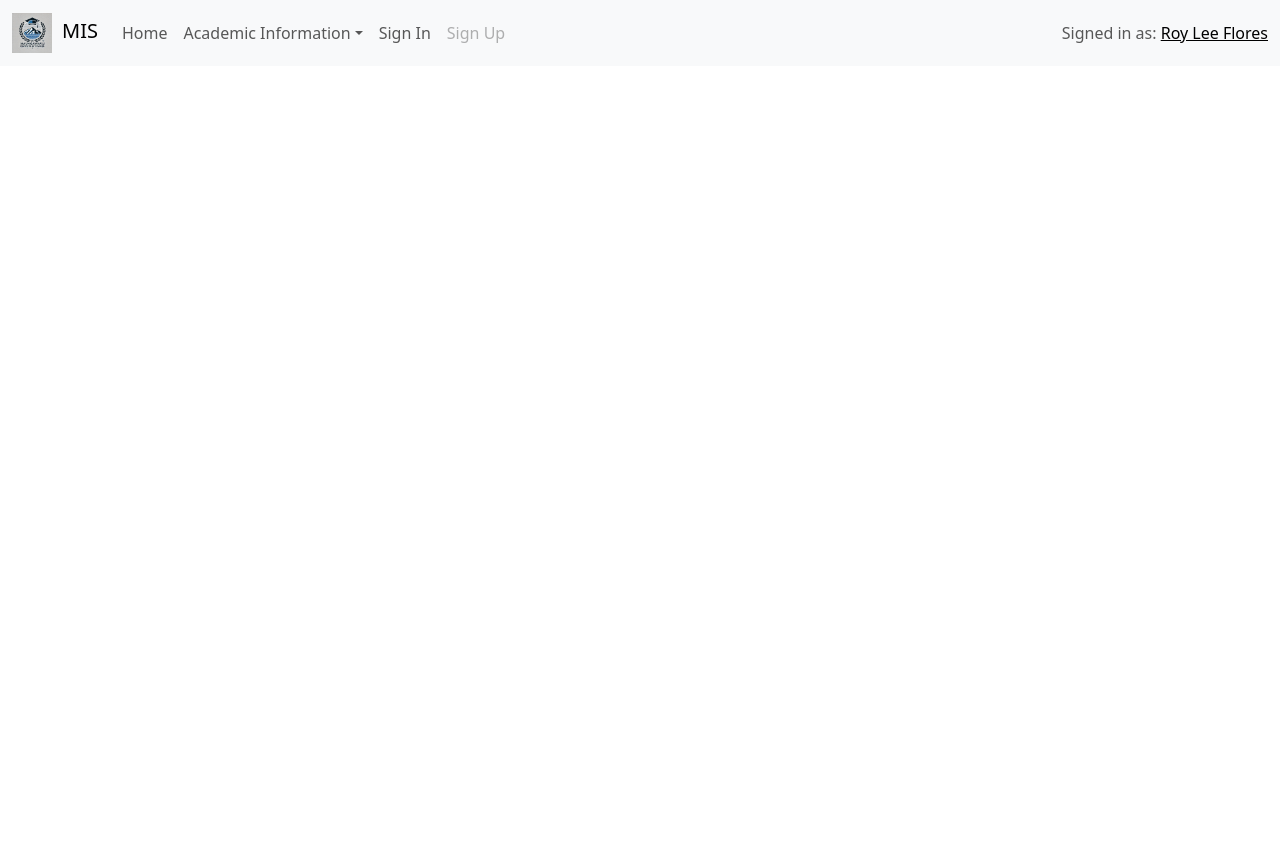
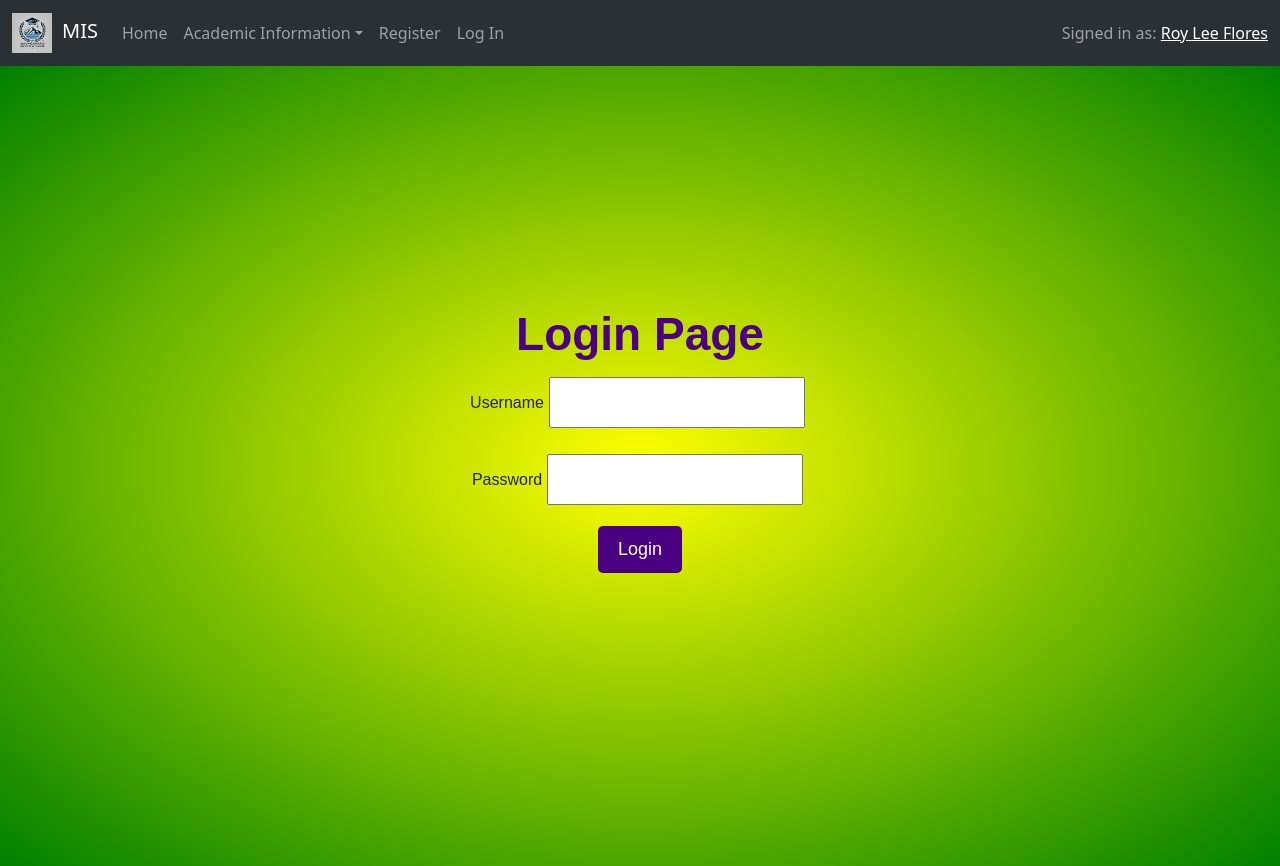
Before and after one commit to Gilgamesh3379/sis_webapp_front, a React (Create React App) app: page /login in a window 1280 px wide. Before the commit the page ends 800 px from the top, so only its background shows below. Built offline with nearby package versions, Linux system fonts and the light colour scheme.

Commit message:
login page design modified

```diff
--- a/src/App.css
+++ b/src/App.css
@@ -1,3 +1,4 @@
+/* Existing styles in App.css */
 .App {
   text-align: center;
 }
@@ -36,3 +37,61 @@
     transform: rotate(360deg);
   }
 }
+
+/* New styles for Home, CoursePrograms, and Login components */
+.Home-container, .CoursePrograms-container, .Login-container {
+  display: flex;
+  flex-direction: column;
+  align-items: center;
+  justify-content: center;
+  height: 100vh;
+  background: radial-gradient(yellow, green);
+  font-family: Arial, sans-serif;
+}
+
+.Home-header, .CoursePrograms-header, .Login-header {
+  color: #4B0082;
+  font-size: calc(30px + 2vmin);
+  font-weight: bold;
+  margin-bottom: 10px;
+}
+
+.Home-subHeader, .CoursePrograms-subHeader, .Login-subHeader {
+  font-size: calc(30px + 2vmin);
+  font-weight: bold;
+  color: #4B0082;
+}
+
+/* New styles for Login form */
+.Login-form {
+  display: flex;
+  flex-direction: column;
+  align-items: center;
+  justify-content: center;
+}
+
+.Login-form input {
+  margin: 5px;
+  padding: 10px;
+  font-size: calc(10px + 1vmin);
+}
+
+.Login-form button {
+  padding: 10px 20px;
+  font-size: calc(10px + 1vmin);
+  background-color: #4B0082;
+  color: white;
+  border: none;
+  border-radius: 5px;
+  cursor: pointer;
+}
+
+.Login-form button:hover {
+  background-color: #333;
+}
+
+.Login-status {
+  margin-top: 20px;
+  font-size: calc(12px + 1vmin);
+  color: red;
+}
--- a/src/App.js
+++ b/src/App.js
@@ -4,6 +4,7 @@ import TopBar from "./components/TopBar";
 import Home from "./components/Home";
 import CoursePrograms from "./components/CoursePrograms";
 import {Route, Routes} from "react-router";
+import Login from "./components/Login";
 
 function App() {
   return (
@@ -12,6 +13,7 @@ function App() {
         <Routes>
             <Route path="/" element={<Home/>}/>
             <Route path="/courseprogram" element={<CoursePrograms/>}/>
+            <Route path="/login" element={<Login/>}/>
         </Routes>
         {/*<button className={"btn btn-danger"}>*/}
         {/*    Submit*/}
--- a/src/components/CoursePrograms.js
+++ b/src/components/CoursePrograms.js
@@ -1,18 +1,18 @@
 import React, {useEffect, useState} from 'react';
-import data from "bootstrap/js/src/dom/data";
-import {BaseUrl} from "./consistents";
-import axios from "axios";
+import '../App.css';
+import axios from 'axios';
+import { BaseUrl } from './consistents';
 
 function CoursePrograms(props) {
 
-    const [courseprograms, setCourseprograms] = useState([])
+    const [courseprograms, setCourseprograms] = useState([]);
+
     useEffect(() => {
         let config = {
             method: 'get',
             maxBodyLength: Infinity,
             url: BaseUrl + 'management_webapp/courseprograms/',
             headers: {},
-            data: data
         };
 
         axios.request(config)
@@ -23,15 +23,15 @@ function CoursePrograms(props) {
             .catch((error) => {
                 console.log(error);
             });
-    })
+    }, []);
 
     return (
-        <div>
-            <h1>Maungawhau Institute of Studies (MIS)</h1>
-            <h2>Course Programs</h2>
-            <ul>
+        <div className="CoursePrograms-container">
+            <h1 className="CoursePrograms-header">Maungawhau Institute of Studies (MIS)</h1>
+            <h2 className="CoursePrograms-subHeader">Course Programs</h2>
+            <ul className="CoursePrograms-list-container">
                 {courseprograms.map((courseprogram) => {
-                    return <li key={courseprogram.id}>{courseprogram.text}</li>
+                    return <li key={courseprogram.id} className={"CoursePrograms-list"}>{courseprogram.text}</li>
                 })}
             </ul>
         </div>
--- a/src/components/Home.js
+++ b/src/components/Home.js
@@ -1,10 +1,13 @@
 import React from 'react';
+import '../App.css';
 
 function Home(props) {
     return (
-        <div>
-            <h1>Maungawhau Institute of Studies (MIS)</h1>
-            <h2>Homepage</h2>
+        <div className="Home-container">
+            <h1 className="Home-header">Welcome</h1>
+            <h1 className="Home-header">to</h1>
+            <h1 className="Home-header">Maungawhau Institute of Studies (MIS)</h1>
+            <h2 className="Home-subHeader">Homepage</h2>
         </div>
     );
 }
--- /dev/null
+++ b/src/components/Login.js
@@ -0,0 +1,68 @@
+import React, { useState } from 'react';
+import axios from 'axios';
+import { BaseUrl } from './consistents';
+import '../App.css';
+
+function Login(props) {
+
+    const [username, setUsername] = useState('');
+    const [password, setPassword] = useState('');
+    const [loginStatus, setLoginStatus] = useState('');
+
+    function usernameHandler(e) {
+        setUsername(e.target.value);
+    }
+
+    function passwordHandler(e) {
+        setPassword(e.target.value);
+    }
+
+    function login(e) {
+        let data = JSON.stringify({
+            'username': username,
+            'password': password
+        });
+
+        let config = {
+            method: 'post',
+            maxBodyLength: Infinity,
+            url: BaseUrl + 'auth/',
+            headers: {
+                'Content-Type': 'application/json'
+            },
+            data: data
+        };
+
+        axios.request(config)
+            .then((response) => {
+                console.log(JSON.stringify(response.data));
+                setLoginStatus('Logged in Successfully!');
+            })
+            .catch((error) => {
+                console.log(error);
+                setLoginStatus('Username or Password is incorrect!');
+            });
+    }
+
+    return (
+        <div className="Login-container">
+            <h1 className="Login-header">Login Page</h1>
+            <div className="Login-form">
+                <p>
+                    <label htmlFor="username">Username</label>
+                    <input id="username" type="text" onChange={usernameHandler} />
+                </p>
+                <p>
+                    <label htmlFor="password">Password</label>
+                    <input id="password" type="password" onChange={passwordHandler} />
+                </p>
+                <p>
+                    <button id="loginbtn" onClick={login}>Login</button>
+                </p>
+            </div>
+            <p id="login_status" className="Login-status">{loginStatus}</p>
+        </div>
+    );
+}
+
+export default Login;
--- a/src/components/TopBar.js
+++ b/src/components/TopBar.js
@@ -7,10 +7,11 @@ import Navbar from 'react-bootstrap/Navbar';
 import NavDropdown from 'react-bootstrap/NavDropdown';
 import logo from '../assets/images/logo.png';
 
+
 console.log(logo);
 function TopBar() {
   return (
-    <Navbar expand="lg" className="bg-body-tertiary">
+    <Navbar bg="primary" expand="lg" className="bg-body-tertiary" data-bs-theme="dark">
       <Container fluid>
         <Navbar.Brand href="#">
           <img
@@ -32,15 +33,15 @@ function TopBar() {
               <NavDropdown.Item href="/courseprogram">Course Programs</NavDropdown.Item>
               <NavDropdown.Item href="#action4">Tuition Fee</NavDropdown.Item>
               <NavDropdown.Divider />
-              <NavDropdown.Item href="#action5">Something else here</NavDropdown.Item>
+              <NavDropdown.Item href="#action5">------------------</NavDropdown.Item>
             </NavDropdown>
-             <Nav.Link href="/">Sign In</Nav.Link>
-            <Nav.Link href="#" disabled>
-              Sign Up
+             <Nav.Link href="/">Register</Nav.Link>
+            <Nav.Link href="/login">
+              Log In
             </Nav.Link>
           </Nav>
           <Navbar.Text>
-            Signed in as: <a href="#login">Roy Lee Flores</a>
+            Signed in as: <a href="/login">Roy Lee Flores</a>
           </Navbar.Text>
         </Navbar.Collapse>
       </Container>
```
